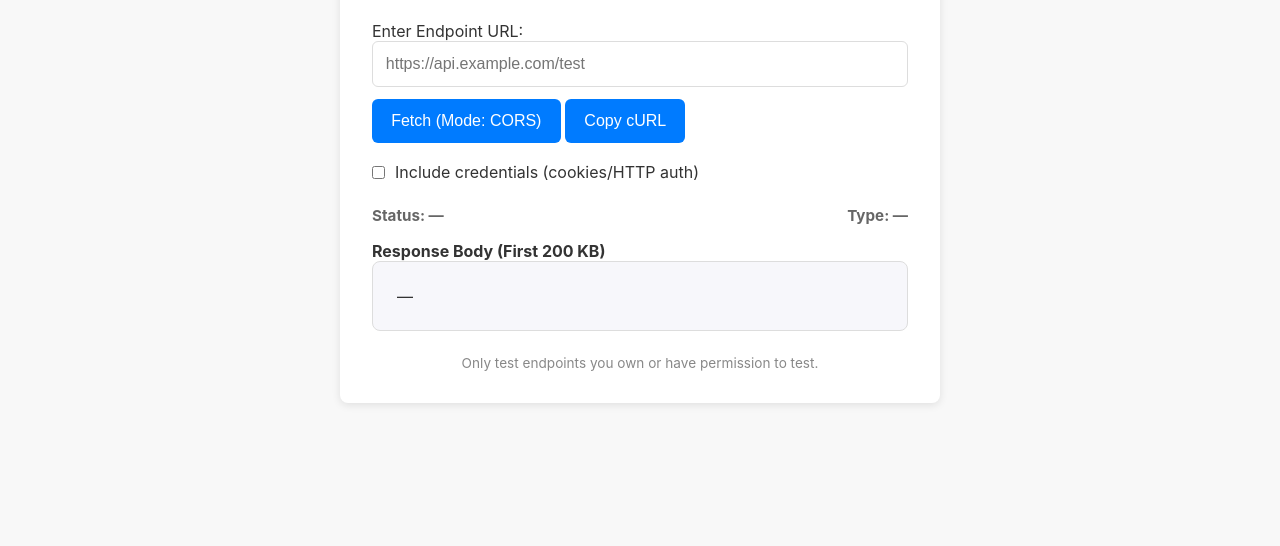
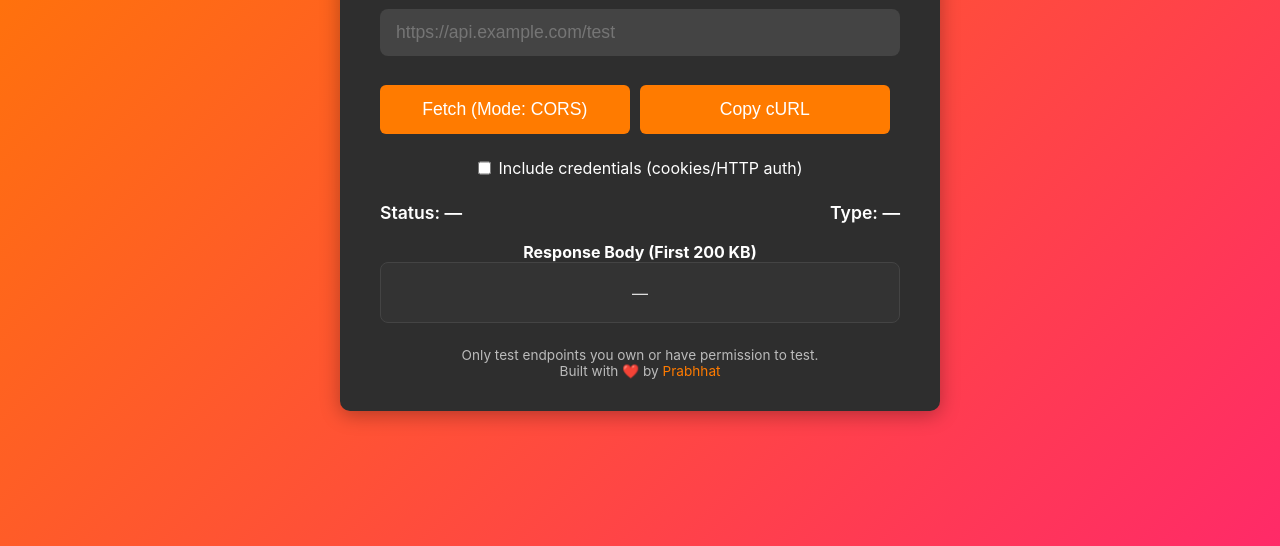
Before and after one commit to firstggfirst8-stack/cors-check, a plain HTML site: page index.html in a window 1280 px wide. Shown: the part 254-800 px from the top of the page. Drawn offline with Linux system fonts and the light colour scheme.

Commit message:
Update index.html
ui

```diff
--- a/index.html
+++ b/index.html
@@ -5,6 +5,7 @@
   <meta name="viewport" content="width=device-width, initial-scale=1" />
   <title>Safe CORS Tester</title>
   <style>
+    /* Global Styles */
     * {
       margin: 0;
       padding: 0;
@@ -13,118 +14,160 @@
 
     body {
       font-family: 'Inter', sans-serif;
-      background-color: #f8f8f8;
+      background: linear-gradient(135deg, #ff7b00, #ff2a68);
       display: flex;
       justify-content: center;
       align-items: center;
       height: 100vh;
-      color: #333;
+      color: #fff;
+      font-size: 16px;
     }
 
     .container {
-      background-color: #ffffff;
-      padding: 2rem;
-      border-radius: 8px;
-      box-shadow: 0 2px 8px rgba(0, 0, 0, 0.1);
+      background-color: #2e2e2e;
+      padding: 2rem 2.5rem;
+      border-radius: 10px;
+      box-shadow: 0 4px 20px rgba(0, 0, 0, 0.3);
+      width: 100%;
       max-width: 600px;
-      width: 100%;
+      text-align: center;
     }
 
     h1 {
-      font-size: 1.8rem;
-      margin-bottom: 1.5rem;
-      text-align: center;
-      color: #333;
+      font-size: 2rem;
+      margin-bottom: 1rem;
+      color: #fff;
+      text-transform: uppercase;
+      letter-spacing: 1px;
     }
 
     .note {
       font-size: 0.9rem;
-      color: #666;
+      color: #ddd;
       margin-bottom: 1.5rem;
-      text-align: center;
     }
 
     .input-group {
-      display: flex;
-      flex-direction: column;
-      margin-bottom: 1.2rem;
+      margin-bottom: 1.5rem;
     }
 
     .input-group input[type="url"] {
-      padding: 0.8rem;
-      font-size: 1rem;
-      border: 1px solid #ddd;
-      border-radius: 6px;
+      padding: 0.8rem 1rem;
+      font-size: 1.1rem;
+      border-radius: 8px;
+      border: none;
       width: 100%;
       margin-bottom: 0.8rem;
+      outline: none;
+      background-color: #444;
+      color: #fff;
+      transition: all 0.3s ease;
+    }
+
+    .input-group input[type="url"]:focus {
+      background-color: #666;
+      box-shadow: 0 0 10px rgba(255, 255, 255, 0.5);
     }
 
     .input-group button {
-      padding: 0.8rem 1.2rem;
+      padding: 0.9rem 1.2rem;
+      font-size: 1.1rem;
       border-radius: 6px;
+      border: none;
       cursor: pointer;
-      font-size: 1rem;
-      background-color: #007BFF;
-      color: white;
-      border: none;
-      transition: background-color 0.3s ease;
+      margin-top: 1rem;
+      background: #ff7b00;
+      color: #fff;
+      width: 48%;
+      margin-right: 2%;
+      transition: all 0.3s ease;
     }
 
     .input-group button:hover {
-      background-color: #0056b3;
+      background: #ff541c;
     }
 
     .checkbox-group {
       display: flex;
-      align-items: center;
+      justify-content: center;
       margin-bottom: 1.5rem;
     }
 
     .checkbox-group input {
-      margin-right: 10px;
+      margin-right: 8px;
     }
 
     .output {
-      background-color: #f7f7fb;
-      padding: 1.5rem;
+      background-color: #333;
+      padding: 1.2rem;
       border-radius: 8px;
-      border: 1px solid #ddd;
+      border: 1px solid #444;
       max-height: 250px;
-      overflow: auto;
+      overflow-y: auto;
+      word-wrap: break-word;
       white-space: pre-wrap;
-      word-break: break-word;
+      font-size: 1rem;
+      color: #ddd;
+      margin-bottom: 1.5rem;
     }
 
     .status {
       display: flex;
       justify-content: space-between;
-      margin-bottom: 1rem;
-      font-size: 0.95rem;
-      color: #666;
+      font-size: 1.1rem;
+      margin-bottom: 1.2rem;
+      color: #fff;
     }
 
     .status span {
-      font-weight: bold;
+      font-weight: 600;
     }
 
     footer {
       text-align: center;
-      margin-top: 1.5rem;
       font-size: 0.85rem;
-      color: #888;
+      color: #bbb;
+    }
+
+    footer a {
+      color: #ff7b00;
+      text-decoration: none;
+    }
+
+    footer a:hover {
+      text-decoration: underline;
+    }
+
+    /* Animation */
+    .fadeIn {
+      animation: fadeIn 1s ease-in-out;
+    }
+
+    @keyframes fadeIn {
+      0% {
+        opacity: 0;
+      }
+      100% {
+        opacity: 1;
+      }
+    }
+
+    /* Button Styles */
+    .button-group {
+      display: flex;
+      justify-content: space-between;
     }
   </style>
 </head>
 
 <body>
-  <div class="container">
+  <div class="container fadeIn">
     <h1>Safe CORS Tester</h1>
     <p class="note">Test CORS responses safely by entering an endpoint URL you control.</p>
 
     <div class="input-group">
-      <label for="url">Enter Endpoint URL:</label>
       <input id="url" type="url" placeholder="https://api.example.com/test" />
-      <div>
+      <div class="button-group">
         <button id="fetchBtn">Fetch (Mode: CORS)</button>
         <button id="curlBtn" title="Copy Curl Command">Copy cURL</button>
       </div>
@@ -132,7 +175,7 @@
 
     <div class="checkbox-group">
       <input id="creds" type="checkbox" />
-      <label for="creds">Include credentials (cookies/HTTP auth)</label>
+      <label for="creds" style="color: #fff;">Include credentials (cookies/HTTP auth)</label>
     </div>
 
     <div class="status">
@@ -140,11 +183,11 @@
       <span>Type: <span id="type">—</span></span>
     </div>
 
-    <h4>Response Body (First 200 KB)</h4>
+    <h4 style="color: #fff;">Response Body (First 200 KB)</h4>
     <div id="out" class="output">—</div>
 
     <footer>
-      <p>Only test endpoints you own or have permission to test.</p>
+      <p>Only test endpoints you own or have permission to test. <br/> Built with ❤️ by <a href="https://prabhhat.com" target="_blank">Prabhhat</a></p>
     </footer>
   </div>
 
```
